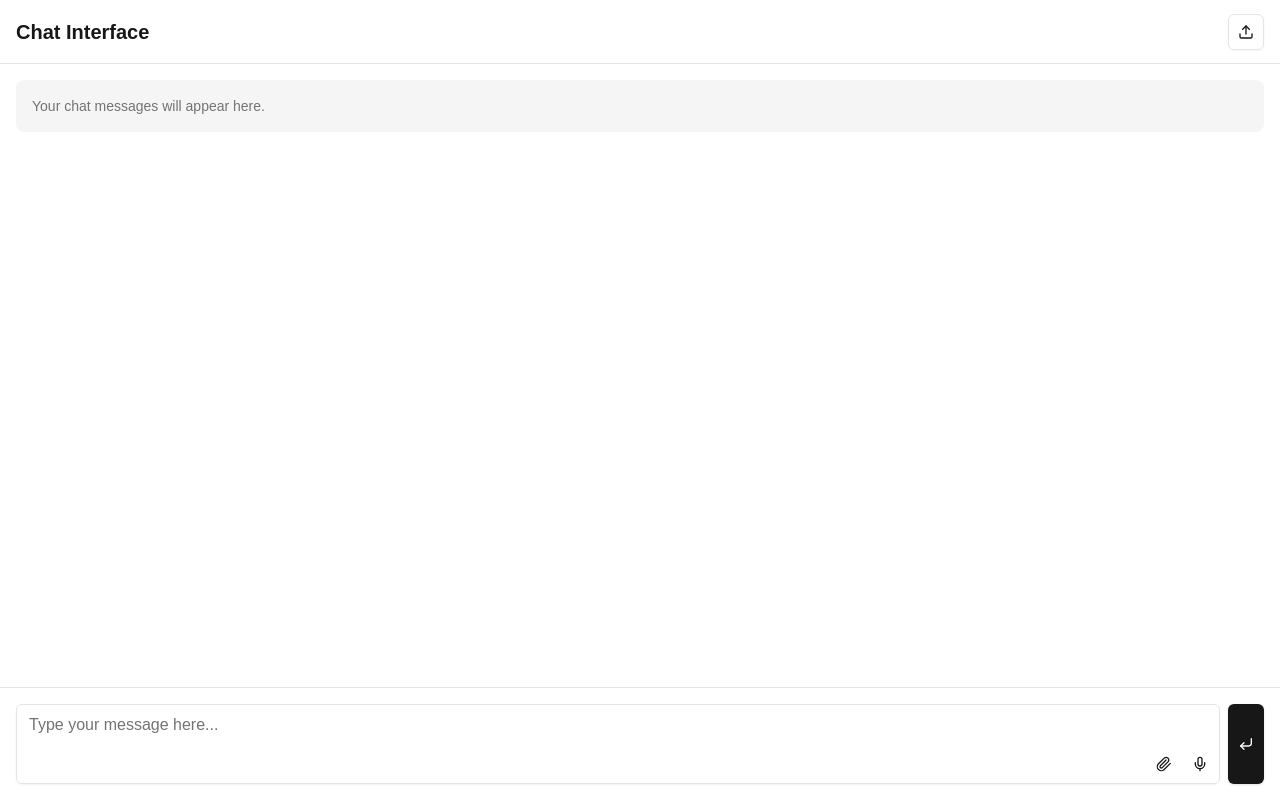
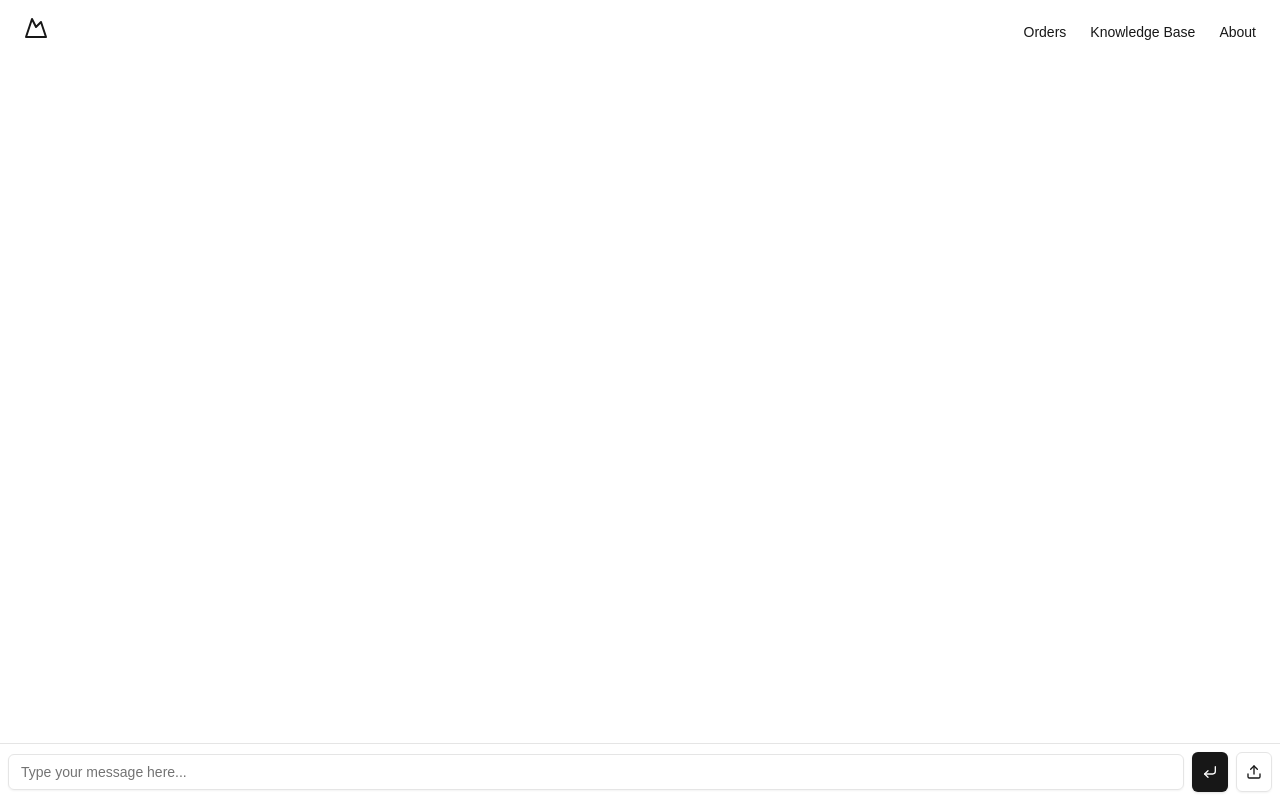
Before and after one commit to Paul-M-Kallarackal/IBM_TechXchange, a Next.js app in the folder client/: page /kb in a window 1280 px wide. Built offline with nearby package versions, Linux system fonts and the light colour scheme.

Commit message:
added basic chat interface

```diff
--- a/client/app/dashboard/page.tsx
+++ b/client/app/dashboard/page.tsx
@@ -5,6 +5,7 @@
 import { Collapsible, CollapsibleContent, CollapsibleTrigger } from "@/components/ui/collapsible"
 import { Badge } from "@/components/ui/badge"
 import { ChevronDown, ChevronUp, DollarSign, Calendar } from 'lucide-react'
+import Navbar from '@/components/ui/Navbar';
 
 // Mock data for projects and tasks
 const projects = [
@@ -53,8 +54,11 @@
   const [openProject, setOpenProject] = useState<number | null>(null)
 
   return (
+    <>
+      <Navbar />
+
     <div className="min-h-screen bg-gray-100 p-8">
-      <h1 className="text-3xl font-bold mb-8">Freelancer Dashboard</h1>
+
       <div className="grid gap-6 md:grid-cols-2 lg:grid-cols-3">
         {projects.map((project) => (
           <Card key={project.id} className="w-full">
@@ -112,5 +116,6 @@
         ))}
       </div>
     </div>
+    </>
   )
 }
--- a/client/app/kb/page.tsx
+++ b/client/app/kb/page.tsx
@@ -1,15 +1,11 @@
 "use client";
+
 import { useState } from "react"
 import { Button } from "@/components/ui/button"
 import { Input } from "@/components/ui/input"
 import { Label } from "@/components/ui/label"
-import { Textarea } from "@/components/ui/textarea"
-import {
-  Tooltip,
-  TooltipContent,
-  TooltipTrigger,
-  TooltipProvider,
-} from "@/components/ui/tooltip"
+import { ScrollArea } from "@/components/ui/scroll-area"
+import Navbar from "@/components/ui/Navbar"
 import {
   Dialog,
   DialogContent,
@@ -18,11 +14,13 @@
   DialogTitle,
   DialogTrigger,
 } from "@/components/ui/dialog"
-import { CornerDownLeft, Mic, Paperclip, Upload } from "lucide-react"
+import { CornerDownLeft, Upload } from "lucide-react"
 
 export default function ChatInterface() {
   const [isUploading, setIsUploading] = useState(false)
   const [uploadedFiles, setUploadedFiles] = useState<File[]>([])
+  const [messages, setMessages] = useState<{ type: 'user' | 'bot', content: string }[]>([])
+  const [inputMessage, setInputMessage] = useState('')
 
   const handleFileUpload = (event: React.ChangeEvent<HTMLInputElement>) => {
     const files = event.target.files
@@ -34,24 +32,57 @@
   const handleUploadSubmit = async (event: React.FormEvent<HTMLFormElement>) => {
     event.preventDefault()
     setIsUploading(true)
-
-    // Simulating file upload to backend
     await new Promise(resolve => setTimeout(resolve, 2000))
-
-    // Here you would typically send the files to your backend
     console.log("Files to upload:", uploadedFiles)
-
     setIsUploading(false)
     setUploadedFiles([])
   }
 
+  const handleSendMessage = (event: React.FormEvent<HTMLFormElement>) => {
+    event.preventDefault()
+    if (inputMessage.trim()) {
+      setMessages([...messages, { type: 'user', content: inputMessage }])
+      setInputMessage('')
+      setTimeout(() => {
+        setMessages(prevMessages => [...prevMessages, { type: 'bot', content: 'Understood' }])
+      }, 500)
+    }
+  }
+
   return (
     <div className="flex flex-col h-screen bg-background">
-      <header className="sticky top-0 z-10 flex h-16 items-center justify-between border-b bg-background px-4">
-        <h1 className="text-xl font-semibold">Chat Interface</h1>
+      <Navbar />
+      <main className="flex-1 overflow-auto p-4">
+        <ScrollArea className="h-full">
+          <div className="space-y-4">
+            {messages.map((message, index) => (
+              <div
+                key={index}
+                className={`p-2 rounded-lg ${
+                  message.type === 'user' ? 'bg-primary text-primary-foreground ml-auto' : 'bg-muted'
+                } max-w-[80%] break-words`}
+              >
+                {message.content}
+              </div>
+            ))}
+          </div>
+        </ScrollArea>
+      </main>
+      <footer className="border-t bg-background p-2">
+        <form onSubmit={handleSendMessage} className="flex items-center space-x-2">
+          <Input
+            value={inputMessage}
+            onChange={(e) => setInputMessage(e.target.value)}
+            placeholder="Type your message here..."
+            className="flex-1"
+          />
+          <Button type="submit" size="icon" className="h-10">
+            <CornerDownLeft className="h-4 w-4" />
+            <span className="sr-only">Send message</span>
+          </Button>
           <Dialog>
             <DialogTrigger asChild>
-            <Button variant="outline" size="icon">
+              <Button variant="outline" size="icon" className="h-10">
                 <Upload className="h-4 w-4" />
                 <span className="sr-only">Upload files</span>
               </Button>
@@ -65,9 +96,9 @@
               </DialogHeader>
               <form onSubmit={handleUploadSubmit} className="space-y-4">
                 <div>
-                <Label htmlFor="file-upload">Choose files</Label>
+                  <Label htmlFor="file-upload-footer">Choose files</Label>
                   <Input
-                  id="file-upload"
+                    id="file-upload-footer"
                     type="file"
                     multiple
                     onChange={handleFileUpload}
@@ -90,49 +121,6 @@
               </form>
             </DialogContent>
           </Dialog>
-      </header>
-      <main className="flex-1 overflow-auto p-4">
-        {/* Chat messages would go here */}
-        <div className="space-y-4">
-          <div className="bg-muted p-4 rounded-lg">
-            <p className="text-sm text-muted-foreground">Your chat messages will appear here.</p>
-          </div>
-        </div>
-      </main>
-      <footer className="border-t bg-background p-4">
-        <form className="flex items-center space-x-2">
-          <div className="relative flex-1">
-            <Textarea
-              placeholder="Type your message here..."
-              className="min-h-[80px] resize-none pr-12 text-base"
-            />
-            <div className="absolute bottom-1 right-1 flex space-x-1">
-            <TooltipProvider>
-              <Tooltip>
-                <TooltipTrigger asChild>
-                  <Button type="button" variant="ghost" size="icon" className="h-8 w-8">
-                    <Paperclip className="h-4 w-4" />
-                    <span className="sr-only">Attach file</span>
-                  </Button>
-                </TooltipTrigger>
-                <TooltipContent side="top">Attach file</TooltipContent>
-              </Tooltip>
-              <Tooltip>
-                <TooltipTrigger asChild>
-                  <Button type="button" variant="ghost" size="icon" className="h-8 w-8">
-                    <Mic className="h-4 w-4" />
-                    <span className="sr-only">Use microphone</span>
-                  </Button>
-                </TooltipTrigger>
-                <TooltipContent side="top">Use microphone</TooltipContent>
-              </Tooltip>
-            </TooltipProvider>
-            </div>
-          </div>
-          <Button type="submit" size="icon" className="h-[80px]">
-            <CornerDownLeft className="h-4 w-4" />
-            <span className="sr-only">Send message</span>
-          </Button>
         </form>
       </footer>
     </div>
--- a/client/app/order/page.tsx
+++ b/client/app/order/page.tsx
@@ -7,6 +7,7 @@
 import { Textarea } from "@/components/ui/textarea"
 import { Toaster } from "@/components/ui/toaster"
 import { useToast } from "@/hooks/use-toast"
+import Navbar from '@/components/ui/Navbar'
 
 // Mock data for offers
 const initialOffers = [
@@ -48,7 +49,9 @@
   }
 
   return (
-    <div className="container mx-auto py-10">
+    <>
+    <Navbar />
+    <div className="container mx-20 py-10 ">
       <h1 className="text-2xl font-bold mb-5">Current Offers</h1>
       <Table>
         <TableHeader>
@@ -93,5 +96,6 @@
 
       <Toaster />
     </div>
+    </>
   )
 }
--- /dev/null
+++ b/client/components/ui/Navbar.tsx
@@ -0,0 +1,26 @@
+// app/components/Navbar.tsx
+
+import Link from "next/link";
+import { Mountain } from "lucide-react";
+
+export default function Navbar() {
+  return (
+    <header className="px-4 lg:px-6 h-14 flex items-center">
+      <Link className="flex items-center justify-center" href="/">
+        <Mountain className="h-6 w-6" />
+        <span className="sr-only">Moriatz</span>
+      </Link>
+      <nav className="ml-auto flex gap-4 sm:gap-6">
+        <Link className="pt-2 text-sm font-medium hover:underline underline-offset-4" href="/order">
+          Orders
+        </Link>
+        <Link className="pt-2 text-sm font-medium hover:underline underline-offset-4" href="/kb">
+          Knowledge Base
+        </Link>
+        <Link className="pt-2 text-sm font-medium hover:underline underline-offset-4" href="#">
+          About
+        </Link>
+      </nav>
+    </header>
+  );
+}
--- /dev/null
+++ b/client/components/ui/scroll-area.tsx
@@ -0,0 +1,48 @@
+"use client"
+
+import * as React from "react"
+import * as ScrollAreaPrimitive from "@radix-ui/react-scroll-area"
+
+import { cn } from "@/lib/utils"
+
+const ScrollArea = React.forwardRef<
+  React.ElementRef<typeof ScrollAreaPrimitive.Root>,
+  React.ComponentPropsWithoutRef<typeof ScrollAreaPrimitive.Root>
+>(({ className, children, ...props }, ref) => (
+  <ScrollAreaPrimitive.Root
+    ref={ref}
+    className={cn("relative overflow-hidden", className)}
+    {...props}
+  >
+    <ScrollAreaPrimitive.Viewport className="h-full w-full rounded-[inherit]">
+      {children}
+    </ScrollAreaPrimitive.Viewport>
+    <ScrollBar />
+    <ScrollAreaPrimitive.Corner />
+  </ScrollAreaPrimitive.Root>
+))
+ScrollArea.displayName = ScrollAreaPrimitive.Root.displayName
+
+const ScrollBar = React.forwardRef<
+  React.ElementRef<typeof ScrollAreaPrimitive.ScrollAreaScrollbar>,
+  React.ComponentPropsWithoutRef<typeof ScrollAreaPrimitive.ScrollAreaScrollbar>
+>(({ className, orientation = "vertical", ...props }, ref) => (
+  <ScrollAreaPrimitive.ScrollAreaScrollbar
+    ref={ref}
+    orientation={orientation}
+    className={cn(
+      "flex touch-none select-none transition-colors",
+      orientation === "vertical" &&
+        "h-full w-2.5 border-l border-l-transparent p-[1px]",
+      orientation === "horizontal" &&
+        "h-2.5 flex-col border-t border-t-transparent p-[1px]",
+      className
+    )}
+    {...props}
+  >
+    <ScrollAreaPrimitive.ScrollAreaThumb className="relative flex-1 rounded-full bg-border" />
+  </ScrollAreaPrimitive.ScrollAreaScrollbar>
+))
+ScrollBar.displayName = ScrollAreaPrimitive.ScrollAreaScrollbar.displayName
+
+export { ScrollArea, ScrollBar }
--- a/client/package.json
+++ b/client/package.json
@@ -13,6 +13,7 @@
     "@radix-ui/react-dialog": "^1.1.1",
     "@radix-ui/react-icons": "^1.3.0",
     "@radix-ui/react-label": "^2.1.0",
+    "@radix-ui/react-scroll-area": "^1.1.0",
     "@radix-ui/react-slot": "^1.1.0",
     "@radix-ui/react-toast": "^1.2.1",
     "@radix-ui/react-tooltip": "^1.1.2",
```
Also changed, not shown: client/app/page.tsx (+2 -18 lines), 1 other file (tests, documents, lock files or other folders). Lines whose indentation alone changed are shown as unchanged.
